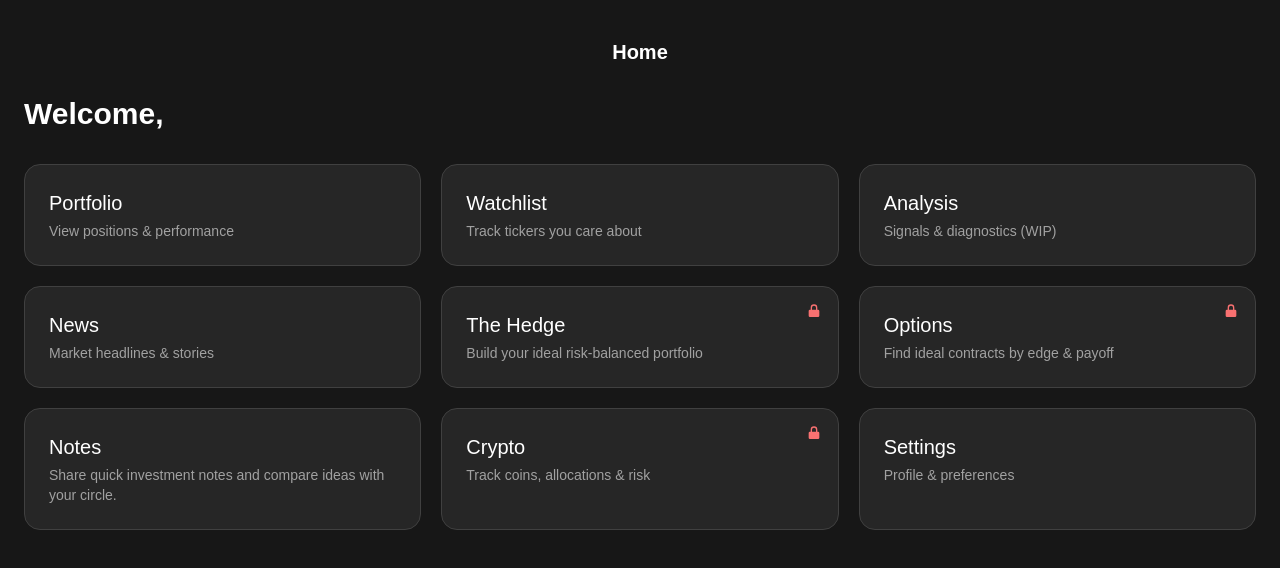
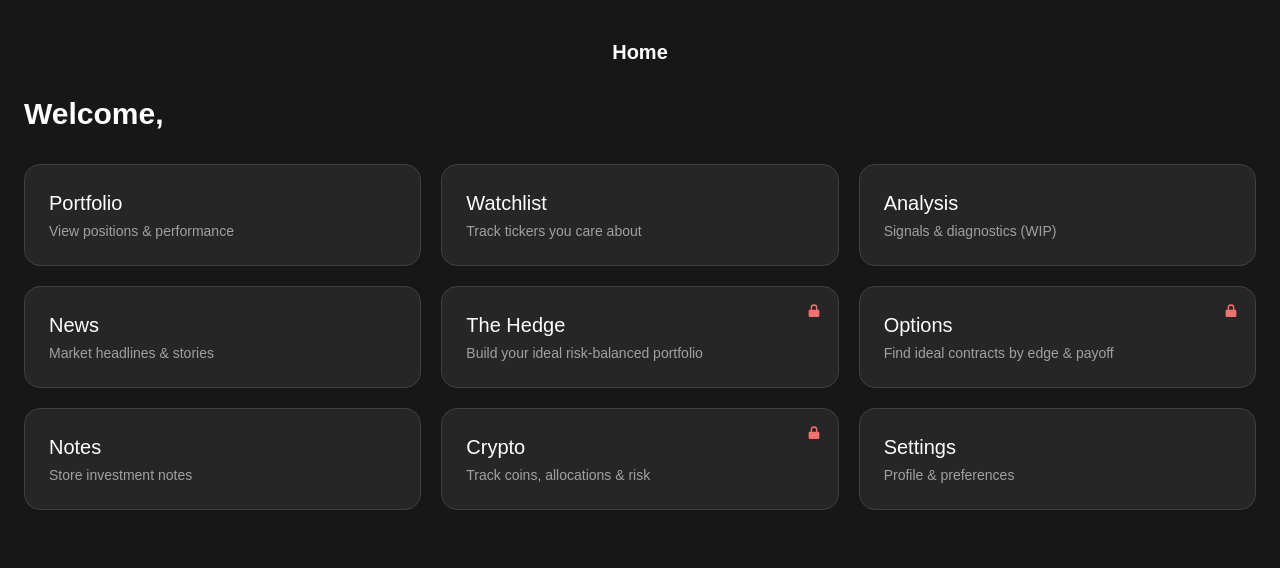
Before and after one commit to promptshane/portfolio-ui, a Next.js app: page / in a window 1280 px wide. Shown: the top 568 px of the page. Built offline with nearby package versions, Linux system fonts and the light colour scheme; no server answers.

Commit message:
Set document title from header, tweak notes tile, and fix news refresh

```diff
--- a/src/app/components/header.tsx
+++ b/src/app/components/header.tsx
@@ -3,7 +3,7 @@
 
 import Link from "next/link";
 import { usePathname, useRouter } from "next/navigation";
-import React from "react";
+import React, { useEffect } from "react";
 
 type HeaderProps = {
   title?: string;
@@ -35,6 +35,12 @@ export default function Header({
   const pathname = usePathname();
   const router = useRouter();
   const onHome = pathname === "/";
+
+  useEffect(() => {
+    if (title) {
+      document.title = title;
+    }
+  }, [title]);
 
   const homeBtn =
     !onHome ? (
--- a/src/app/home-client.tsx
+++ b/src/app/home-client.tsx
@@ -69,11 +69,7 @@ export default function HomeClient() {
           description="Build your ideal risk-balanced portfolio"
         />
         <Card title="Options" href="#" locked description="Find ideal contracts by edge & payoff" />
-        <Card
-          title="Notes"
-          href="/notes"
-          description="Share quick investment notes and compare ideas with your circle."
-        />
+        <Card title="Notes" href="/notes" description="Store investment notes" />
         <Card title="Crypto" href="#" locked description="Track coins, allocations & risk" />
         <Card title="Settings" href="/settings" description="Profile & preferences" />
       </div>
--- a/src/app/news/page.tsx
+++ b/src/app/news/page.tsx
@@ -98,7 +98,7 @@ export default function NewsPage() {
     try {
       setError(null);
       if (!silent) setLoading(true);
-      const res = await fetch("/api/news/articles");
+      const res = await fetch("/api/news/articles", { credentials: "include" });
       if (!res.ok) {
         throw new Error(`Failed to load news: ${res.status}`);
       }
@@ -304,6 +304,7 @@ export default function NewsPage() {
       const res = await fetch("/api/news/jobs", {
         method: "POST",
         headers: { "Content-Type": "application/json" },
+        credentials: "include",
         body: JSON.stringify({ type: "refresh", lookbackDays: 7, maxEmails: 100 }),
       });
       const data = await res.json().catch(() => ({}));
```
